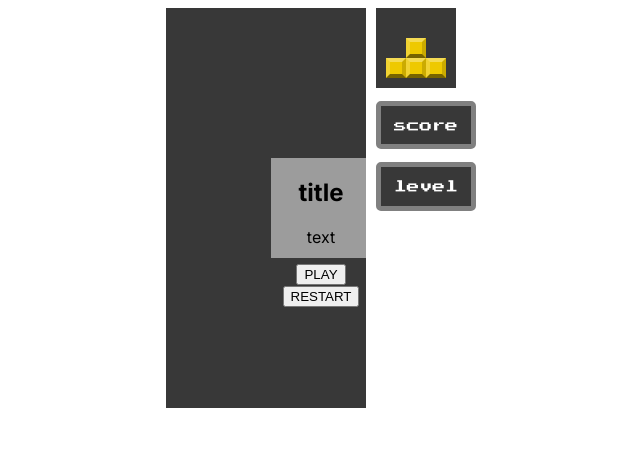
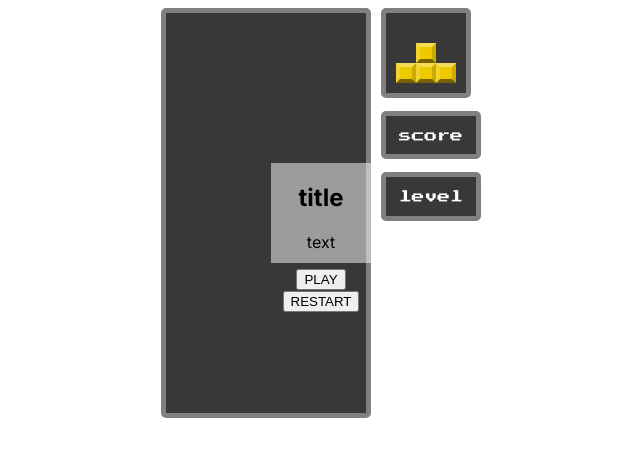
Before and after one commit to Gohkyle/tetris-next, a Next.js app: page / in a window 1280 px wide. Shown: the top 456 px of the page, without its empty margins (319-959 px from the left). Built offline with nearby package versions, Linux system fonts and the light colour scheme.

Commit message:
added borders

```diff
--- a/src/app/components/styles/StyledNextBlock.ts
+++ b/src/app/components/styles/StyledNextBlock.ts
@@ -11,4 +11,7 @@ export const StyledNextBlock = styled.div<{size: number}>`
 
 
   background-color: var(--color-0);
+
+  border: 5px solid grey;
+  border-radius: 5px;
 `;
--- a/src/app/components/styles/StyledStage.ts
+++ b/src/app/components/styles/StyledStage.ts
@@ -1,8 +1,11 @@
 import styled from "styled-components";
 
 export const StyledStage = styled.div<{height:number, width:number}>`
-  display: grid;
-  grid-template-columns: repeat(${(props)=>props.width}, var(--square-size));
-  grid-template-rows: repeat(${(props)=>props.height}, var(--square-size));
-  align-self: flex-start;
+display: grid;
+grid-template-columns: repeat(${(props)=>props.width}, var(--square-size));
+grid-template-rows: repeat(${(props)=>props.height}, var(--square-size));
+
+align-self: flex-start;
+border: 5px solid grey;
+border-radius: 5px;
 `;
```
